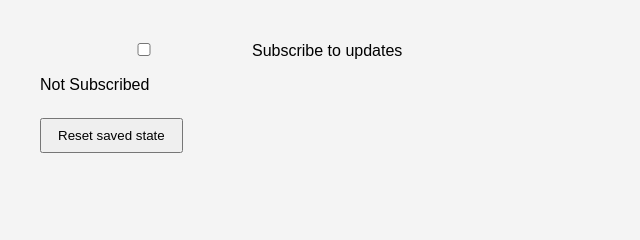
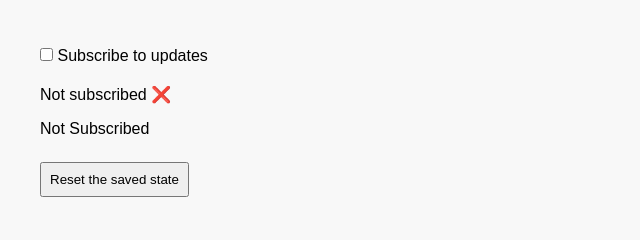
Before and after one commit to Rosexalba/wave4-lessons, a plain HTML site: page localstorage-intro-lesson/06-checkbox-state/index.html in a window 1280 px wide. Shown: the whole page, without its empty margins (0-640 px from the left). Drawn offline with Linux system fonts and the light colour scheme; files that its build step writes are made by us from their sources.

Commit message:
project6-CheckBox

```diff
--- a/localstorage-intro-lesson/06-checkbox-state/index.html
+++ b/localstorage-intro-lesson/06-checkbox-state/index.html
@@ -13,26 +13,36 @@
      - Set its type="checkbox"
      - Add aria-pressed="false" for accessibility
      - Put text like "Subscribe to updates" next to it -->
-    <label for="subscribeCheckbox">
+     <label for="subscribeCheckbox">
+
       <input
-        type="checkbox"
-        id="subscribeCheckbox"
-        aria-pressed="false"
-      />Subscribe to updates
-    </label>
+      type="checkbox"
+      id="subscribeCheckbox"/>
+      <!-- aria-pressed="false"/> -->
+
+      Subscribe to updates
+
+     </label>
+
+     <p id="statusText"
+      aria-live="polite"></p>
+      Not Subscribed</p>
 
     <!-- STEP B: Add a <p> element below the checkbox
      - Give it the id="statusText"
      - Add aria-live="polite" so it updates for screen readers
      - Set default text to "Not subscribed" -->
-    <p id="statusText" aria-live="polite">Not Subscribed</p>
+    <button id="resetBtn"
+    type="button">
+    Reset the saved state
+  </button>
 
     <!-- STEP C: Add a button to reset the saved state
      - Use <button>
      - Give it the id="resetBtn"
      - Set type="button"
      - Inside the button, write text like "Reset saved state" -->
-    <button id="resetBtn" type="button">Reset saved state</button>
+
 
     <!-- STEP D: At the bottom of <body>, link your script file:
      <script src="script.js"></script> -->
--- a/localstorage-intro-lesson/06-checkbox-state/script.js
+++ b/localstorage-intro-lesson/06-checkbox-state/script.js
@@ -4,9 +4,11 @@
 // - Select the reset button with id="resetBtn"
 // Write your code here
 
-const checkbox = document.getElementById("subscribeCheckBox");
+const checkbox = document.getElementById("subscribeCheckbox");
 const statusText = document.getElementById("statusText");
-const resetBtn = document.getElementById("resetBtn");
+const button = document.getElementById("resetBtn");
+
+
 
 // 💾 STEP 2: LOAD SAVED STATE FROM localStorage
 // - Use localStorage.getItem("isSubscribed") to check if there’s a saved value
@@ -14,6 +16,19 @@ const resetBtn = document.getElementById("resetBtn");
 // - Set checkbox.checked based on the result
 // - Update the statusText to show "Subscribed ✅" or "Not subscribed ❌"
 // Write your code here
+
+const isSubscribed = localStorage.getItem("isSubscribed"); // load saved state from localStorage
+checkbox.checked = isSubscribed === "true"; // compare to string "true" to set the check box state
+statusText.textContent = checkbox.checked ? "subscribed ✅ " : "Not subscribed ❌ "; // update the status text based on the saved value
+
+// ** localStorage.getItem("isSubscribed") reads the saved value ("true" or "false") from the browser.
+// ** checkbox.checked = isSubscribed === "true"; converts the string into a boolean to set the checkbox
+// ** the ternary updates the <p> to visuall show the subscription state
+    // ternary operator : condition ? valueIfTrue : valueIfFalse
+    // condition is a test that evaluates true or false
+
+
+
 
 // 🎯 STEP 3: UPDATE STATE WHEN CHECKBOX CHANGES
 // - Add a "change" event listener to the checkbox
@@ -23,6 +38,18 @@ const resetBtn = document.getElementById("resetBtn");
 //   - Update aria-pressed for accessibility ("true" or "false")
 // Write your code here
 
+
+checkbox.addEventListener("change", () => {
+    localStorage.setItem("isSubscribed" , checkbox.checked); // save the new state in localStorage
+
+    statusText.textContent = checkbox.checked ? "subscribed ✅ " : "Not Subscribed ❌ " // update the status text
+    // checkbox.setAttribute("aria-pressed", checkbox.checked ? "true" : "false");
+
+});
+
+
+
+
 // 🔄 STEP 4: RESET FUNCTIONALITY
 // - Add a "click" event listener to the reset button
 // Inside the listener:
@@ -31,3 +58,31 @@ const resetBtn = document.getElementById("resetBtn");
 //   - Reset the statusText to "Not subscribed ❌"
 //   - Reset aria-pressed to "false"
 // Write your code here
+
+button.addEventListener("click", () => {
+    localStorage.removeItem("isSubscribed");  // clear the saved state
+    checkbox.checked = false;  // uncheck the box
+    statusText.textContent = "Not Subscribed ❌"; // reset the status text
+    // checkbox.setAttribute("aria-pressed", "false");
+
+
+
+});
+
+//  statusText.textContent = checkbox.checked ? "subscribed ✅ " : "Not Subscribed ❌ "
+//  in step 2: Shows the correct status when the page first loads.
+// used again in step 3: Updates the status dynamically whenever the user interacts with the checkbox.
+// ** Even though it’s the same line, it’s needed in both places because one handles initial state and the other handles user interaction.✅
+
+
+// aria-pressed: used for toggle buttons is technically not needed with checkboxes
+// <button> dont have a built in "pressed" state so we use aria-pressed="true" or "false"
+
+// checkboxes alreaady have a built in state
+// <input type = "checkbox"> already has a checked property
+// screen reader automatically announce whether its checked or unchecked
+// adding aria-pressed to a checkboc is redundant and invalid - the browser already exposes
+// this information via the native checkboc behavior
+
+// aria-live is useful because its used on an element like <p> that announces dynamic changes to screen readers
+// aria-live tells screen read "subscribed" or "not subscribed" out
--- /dev/null
+++ b/localstorage-intro-lesson/06-checkbox-state/styles.css
@@ -0,0 +1,9 @@
+body {
+  font-family: sans-serif;
+  padding: 2rem;
+  background-color: #f8f8f8;
+}
+input, button {
+  margin: 0.5rem 0;
+  padding: 0.5rem;
+}
```
